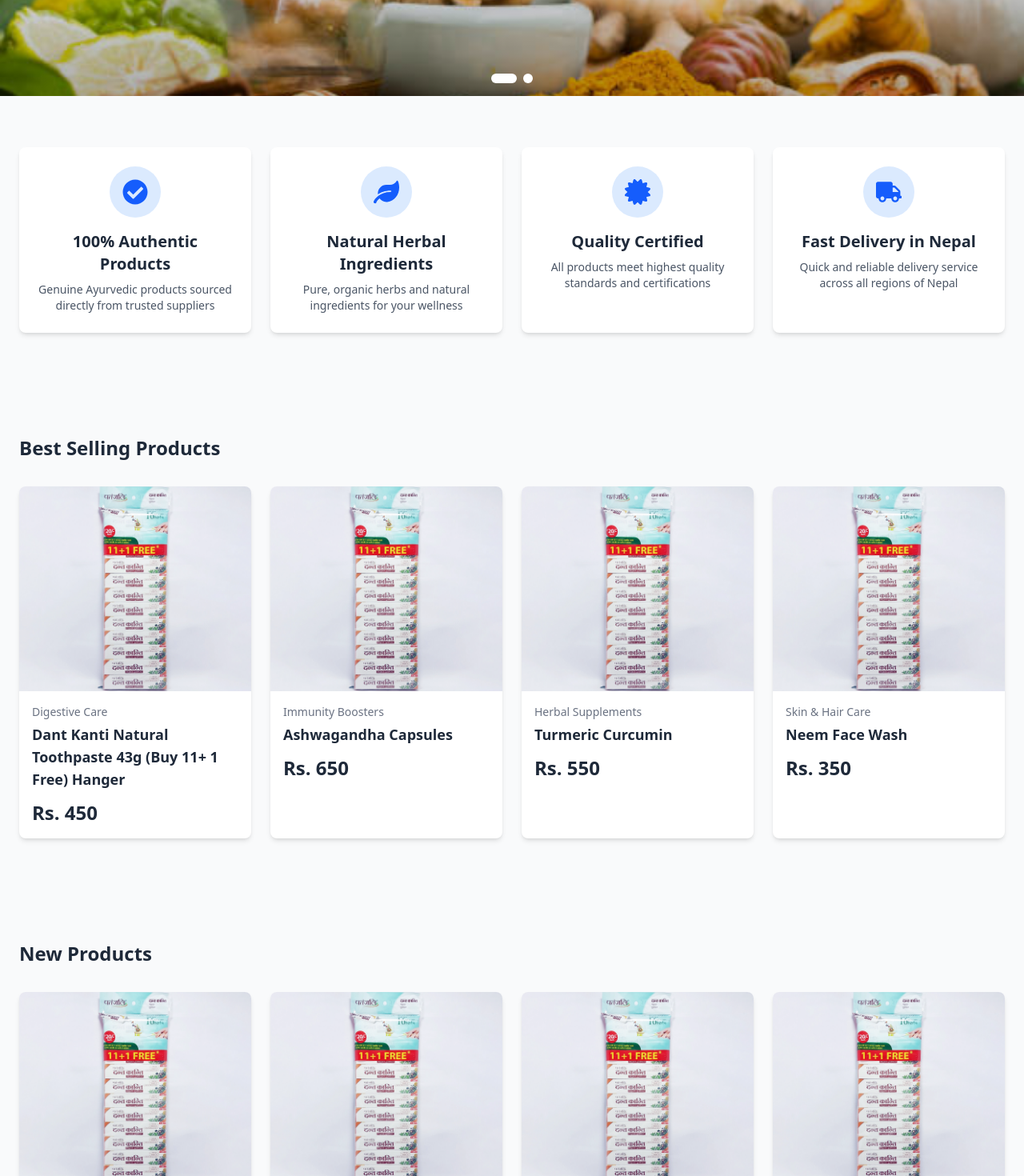
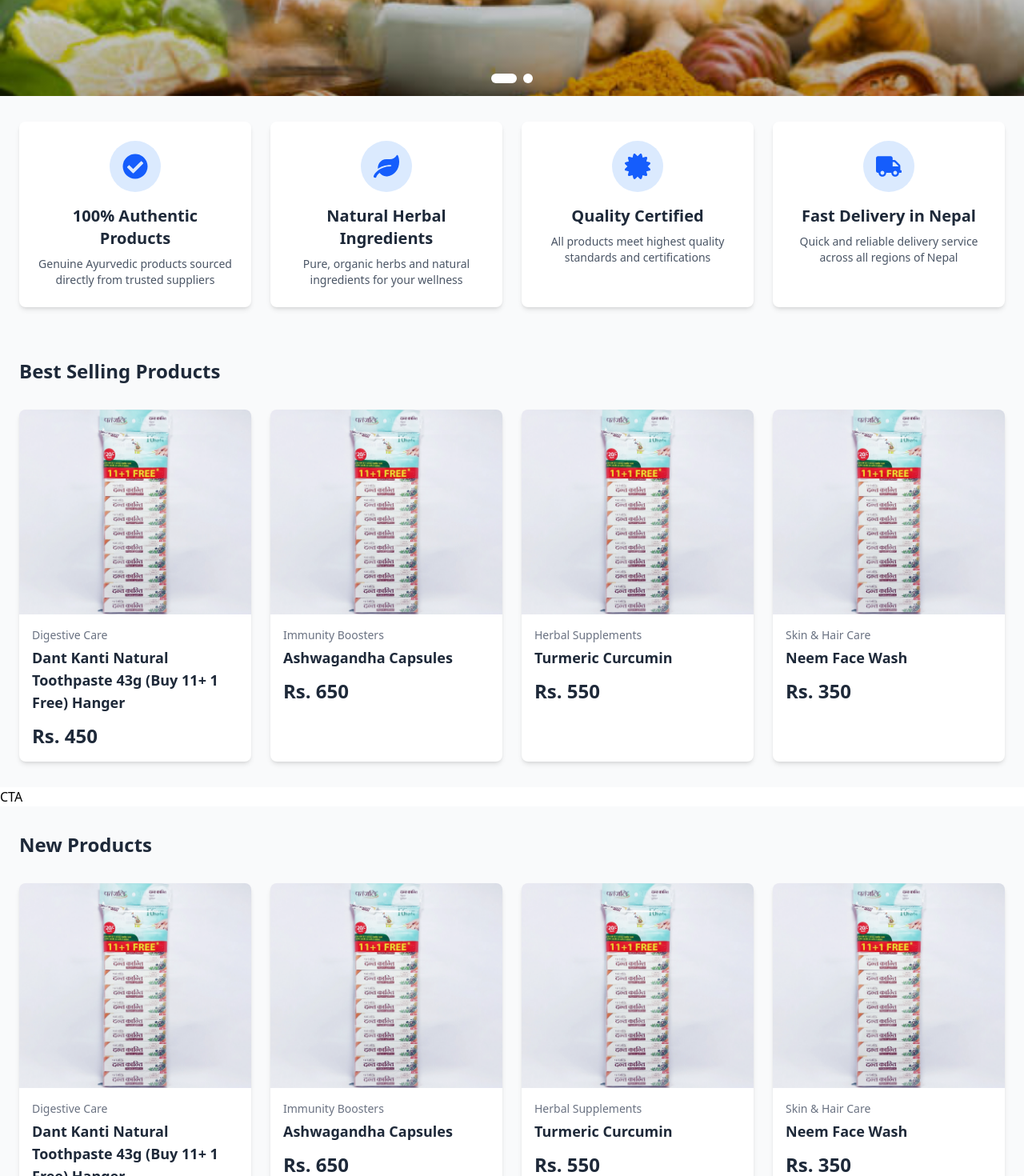
Before and after one commit to Nivesh26/Sangam-Ayurvedic-Shop, a React (Vite) app in the folder Frontend/: page / in a window 1280 px wide. Shown: the part 560-2030 px from the top of the page at 80% size. Built offline with nearby package versions, Linux system fonts and the light colour scheme.

Commit message:
Refactor section padding in multiple components and add CTA component to Homepage for enhanced call-to-action visibility.

```diff
--- a/Frontend/src/User Components/Bestselling.tsx
+++ b/Frontend/src/User Components/Bestselling.tsx
@@ -33,7 +33,7 @@
   ]
 
   return (
-    <section className="w-full bg-gray-50 py-16">
+    <section className="w-full bg-gray-50 py-8">
       <div className="max-w-7xl mx-auto px-6">
         <div className="mb-8">
           <h2 className="text-2xl font-bold text-gray-800">
--- /dev/null
+++ b/Frontend/src/User Components/CTA.tsx
@@ -0,0 +1,9 @@
+import React from 'react'
+
+const CTA = () => {
+  return (
+    <div>CTA</div>
+  )
+}
+
+export default CTA
--- a/Frontend/src/User Components/Category.tsx
+++ b/Frontend/src/User Components/Category.tsx
@@ -127,7 +127,7 @@
   ]
 
   return (
-    <section className="w-full bg-white py-16">
+    <section className="w-full bg-white py-8">
       <div className="max-w-7xl mx-auto px-6">
         <div
           ref={scrollContainerRef}
--- a/Frontend/src/User Components/Feature.tsx
+++ b/Frontend/src/User Components/Feature.tsx
@@ -25,7 +25,7 @@
   ]
 
   return (
-    <section className="w-full bg-gray-50 py-16">
+    <section className="w-full bg-gray-50 py-8">
       <div className="max-w-7xl mx-auto px-6">
         <div className="grid grid-cols-1 md:grid-cols-2 lg:grid-cols-4 gap-6">
           {features.map((feature, index) => {
--- a/Frontend/src/User Components/NewProduct.tsx
+++ b/Frontend/src/User Components/NewProduct.tsx
@@ -33,7 +33,7 @@
   ]
 
   return (
-    <section className="w-full bg-gray-50 py-16">
+    <section className="w-full bg-gray-50 py-8">
       <div className="max-w-7xl mx-auto px-6">
         <div className="mb-8">
           <h2 className="text-2xl font-bold text-gray-800">
--- a/Frontend/src/User Pages/Homepage.tsx
+++ b/Frontend/src/User Pages/Homepage.tsx
@@ -6,6 +6,7 @@
 import Category from '../User Components/Category.tsx'
 import Bestselling from '../User Components/Bestselling.tsx'
 import NewProduct from '../User Components/NewProduct.tsx'
+import CTA from '../User Components/CTA.tsx'
 
 const Homepage = () => {
   return (
@@ -15,6 +16,7 @@
         <Feature/>
         {/* <Category/> */}
         <Bestselling/>
+        <CTA/>
         <NewProduct/>
         <Footer />
     </div>
```
